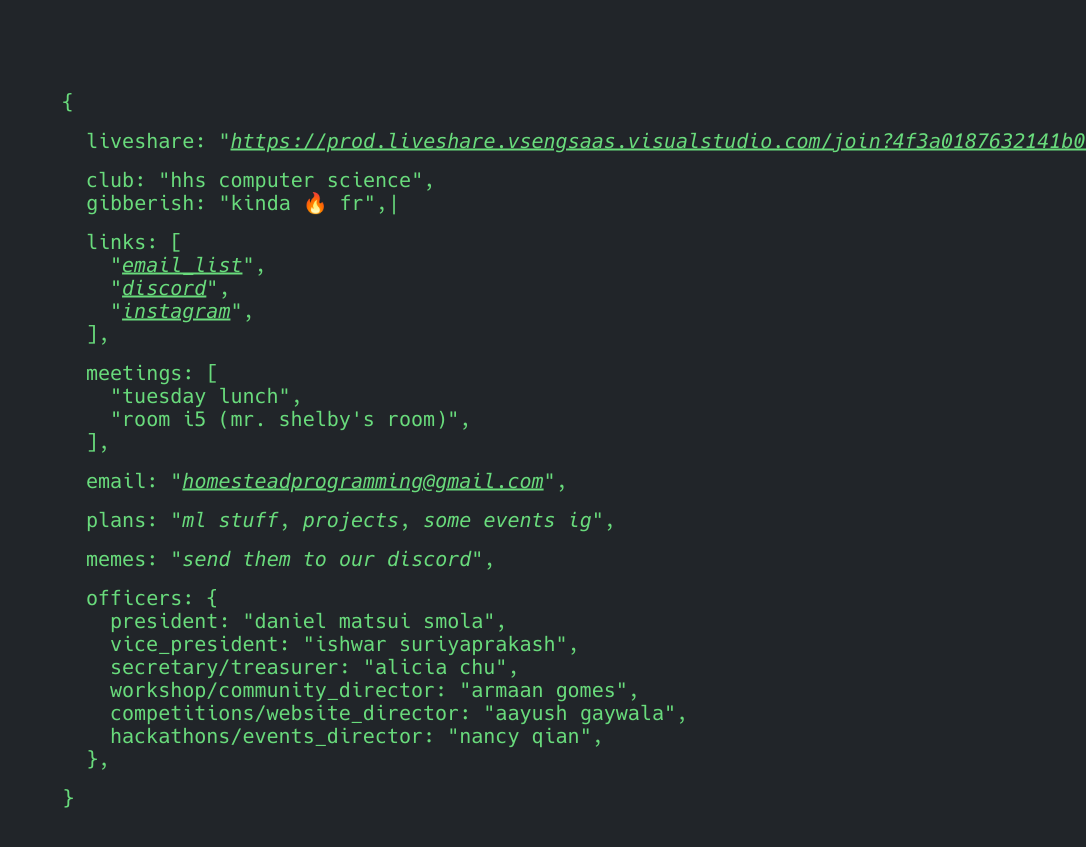
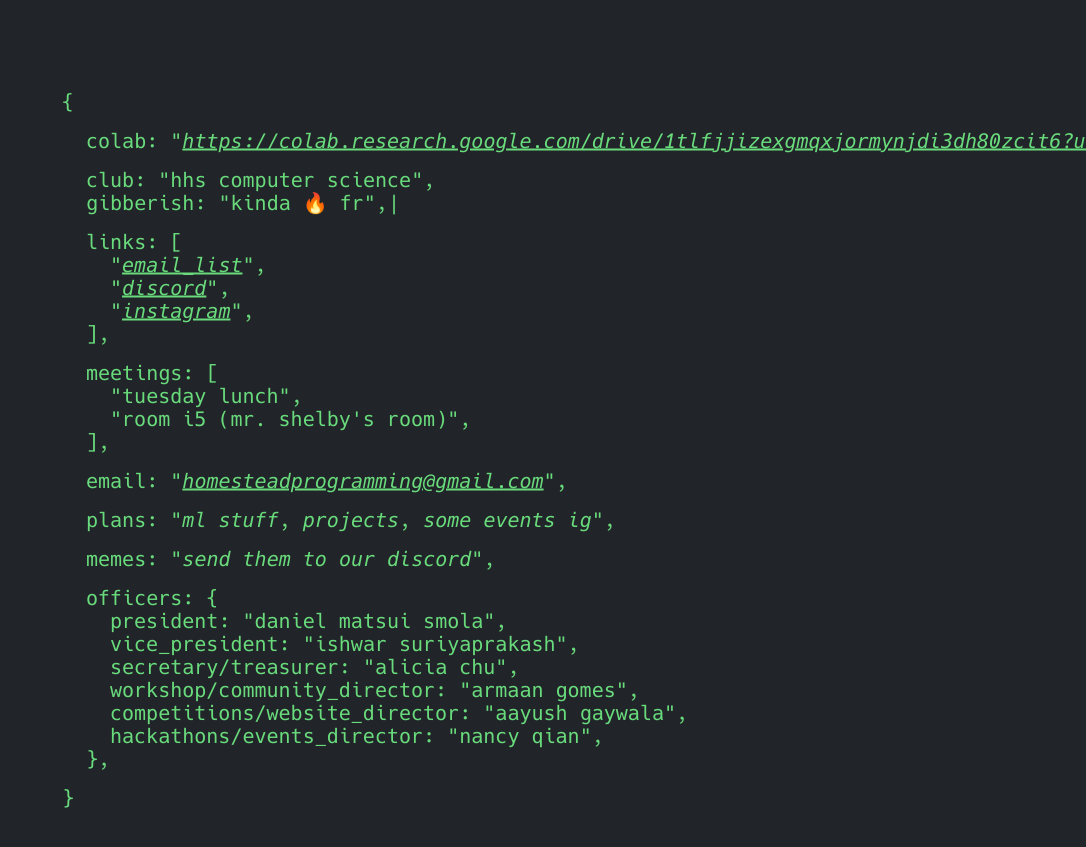
Before and after one commit to BaroqueObama/BaroqueObama.github.io, a Jekyll site: the page built from index.md, in a window 1280 px wide. Shown: the top 847 px of the page, without its empty margins (194-1280 px from the left). Built offline with Jekyll 4.4.1, drawn with Linux system fonts in a browser that asks for light colours.

Commit message:
Update home.html

```diff
--- a/_layouts/home.html
+++ b/_layouts/home.html
@@ -4,7 +4,7 @@ layout: default
 
 <main class="json">
   <div class="block">
-    <p><span class="key">LiveShare</span><span class="attr"><a href="https://prod.liveshare.vsengsaas.visualstudio.com/join?4F3A0187632141B0B38D5037914849F33394">{{ "https://prod.liveshare.vsengsaas.visualstudio.com/join?4F3A0187632141B0B38D5037914849F33394" }}</a></span></p>
+    <p><span class="key">CoLab</span><span class="attr"><a href="https://colab.research.google.com/drive/1TlFjjiZeXgmqxjORMyNjDI3Dh80zcIt6?usp=sharing">{{ "https://colab.research.google.com/drive/1TlFjjiZeXgmqxjORMyNjDI3Dh80zcIt6?usp=sharing" }}</a></span></p>
   </div>
   <div class="block">
     {% if site.json.name %}
```
